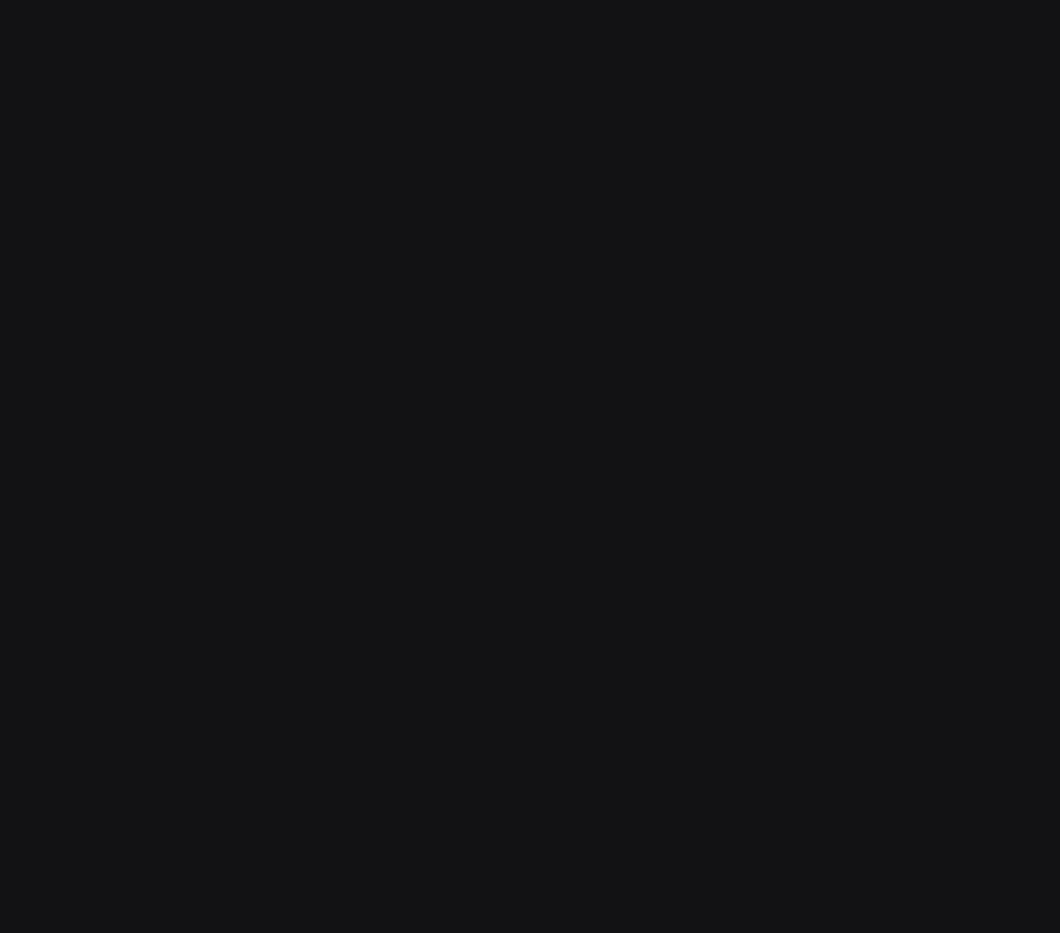
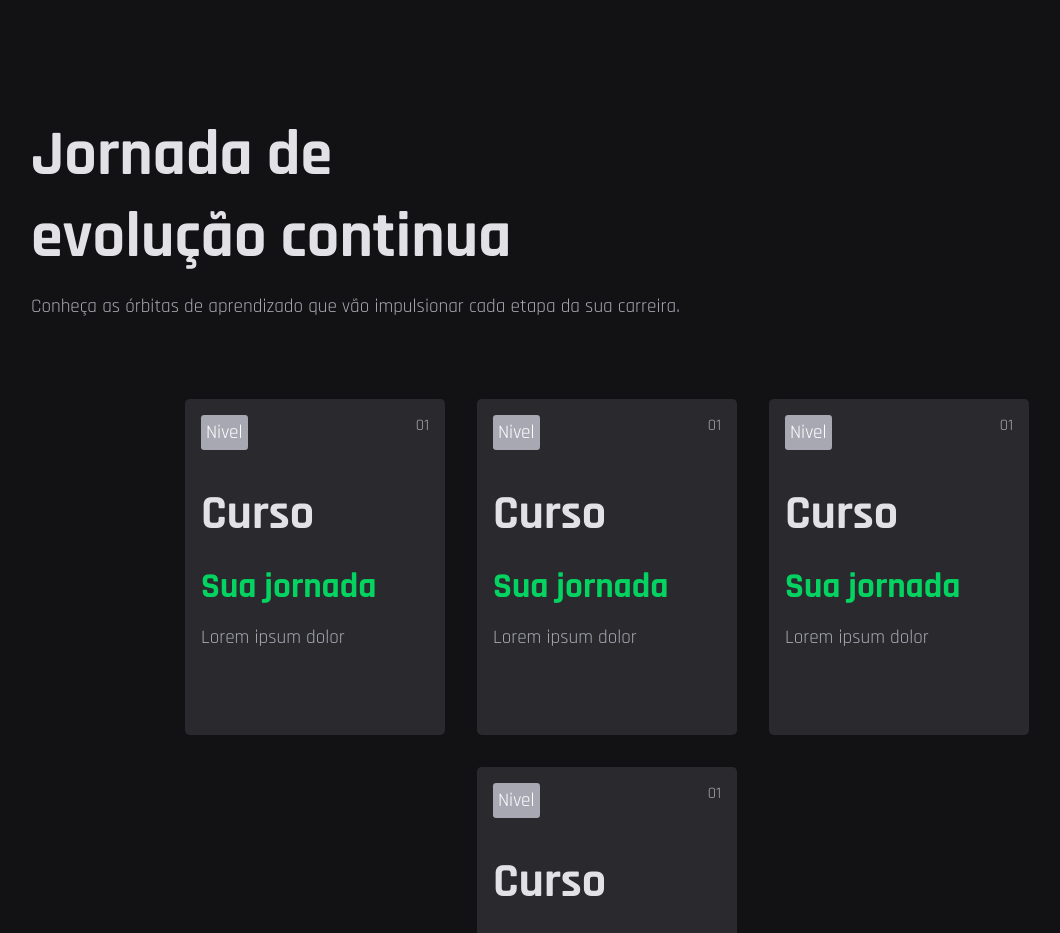
Before and after one commit to gabriel-github/rocketclone, a React (Create React App) app: page / in a window 1280 px wide. Shown: the part 3160-4093 px from the top of the page, without its empty margins (33-1093 px from the left). Before the commit the page ends 3136 px from the top, so only its background shows below. Built offline with nearby package versions, Linux system fonts and the light colour scheme.

Commit message:
adicionando section de cards

```diff
--- a/src/App.js
+++ b/src/App.js
@@ -13,6 +13,7 @@ import Reward from './components/Reward'
 import Devs from './components/Devs'
 
 import Alert from './components/Alert'
+import Journey from './components/Journey'
 
 function App() {
   return (
@@ -26,6 +27,7 @@ function App() {
       <Reward/>
       <Devs/>
       <Alert/>
+      <Journey/>
     </>
   );
 }
--- a/src/components/Alert/style.js
+++ b/src/components/Alert/style.js
@@ -3,7 +3,6 @@ import { gray } from "../Colors/colors";
 
 export const Container = styled.div`
   width: 100%;
-  height: 20vh;
   display: flex;
   height: 50vh;
   justify-content: center;
--- /dev/null
+++ b/src/components/Courses/index.js
@@ -0,0 +1,24 @@
+import React from "react";
+
+import { Card, Content } from "./style";
+
+function Courses() {
+  return (
+    <Card>
+      <Content>
+        <div className="header-card">
+          <p className="level">Nivel</p>
+          <p className="level-number">01</p>
+        </div>
+
+        <h1>Curso</h1>
+
+        <h2>Sua jornada</h2>
+
+        <p>Lorem ipsum dolor</p>
+      </Content>
+    </Card>
+  );
+}
+
+export default Courses;
--- /dev/null
+++ b/src/components/Courses/style.js
@@ -0,0 +1,67 @@
+import styled from 'styled-components';
+import { grayBrown, darkGray, green, gray } from '../Colors/colors'
+
+export const Card = styled.div`
+    width: 260px;
+    height: 100%;
+    display: flex;
+    justify-content: center;
+    align-items: center;
+    border-radius: .3rem;
+    background-color: ${grayBrown};
+    margin: 1rem;
+`;
+
+export const Content = styled.div`
+    width: 100%;
+    height: 100%;
+    display: flex;
+    flex-direction: column;
+    align-items: flex-start;
+    justify-content: center;
+    position: relative;
+    flex-wrap: wrap;
+
+    .header-card {
+        width: 100%;
+        display: flex;
+        justify-content: space-between;
+        padding: 0 1rem;
+        position: absolute;
+        top: 0;
+
+        .level {
+            padding: 5px;
+            background-color: ${darkGray};
+            color: #fff;
+            border-radius: .2rem;
+        }
+
+        .level-number {
+            font-size: 1rem;
+            color: ${darkGray};
+            opacity: 1;
+        }
+    }
+
+    h1 {
+        font-size: 3rem;
+        color: ${gray};
+        padding-left: 1rem;
+    }
+
+    h2 {
+        margin-top: 1.2rem;
+        font-size: 2.2rem;
+        color: ${green};
+        padding-left: 1rem;
+    }
+
+    p {
+        margin-top: 1rem;
+        font-size: 1.2rem;
+        color: ${darkGray};
+        padding-left: 1rem;
+    }
+
+`
--- /dev/null
+++ b/src/components/Journey/index.js
@@ -0,0 +1,31 @@
+import React from 'react';
+
+import Courses from '../Courses'
+import { Container, Content } from './style';
+
+function journey() {
+  return (
+      <>
+        <Container>
+            <Content>
+                <div className="journey-text">
+                    <h1>Jornada de <br/> evolução continua</h1>
+                    <p>
+                        Conheça as órbitas de aprendizado
+                        que vão impulsionar cada etapa da sua carreira.
+                    </p>
+                </div>
+
+                <div className="journey-cards">
+                    <Courses/>
+                    <Courses/>
+                    <Courses/>
+                    <Courses/>
+                </div>
+            </Content>
+        </Container>
+      </>
+  );
+}
+
+export default journey;
--- /dev/null
+++ b/src/components/Journey/style.js
@@ -0,0 +1,55 @@
+import styled from "styled-components";
+import { gray, darkGray } from "../Colors/colors";
+
+export const Container = styled.div`
+  width: 100%;
+  display: flex;
+  height: 70vh;
+  justify-content: center;
+  align-items: center;
+  margin: 10rem 0;
+`;
+
+export const Content = styled.div`
+  width: 100%;
+  max-width: 1300px;
+  height: 100%;
+  display: flex;
+  flex-direction: column;
+  justify-content: center;
+  align-items: center;
+  color: ${gray};
+  text-align: center;
+
+  .journey-text {
+      width: 100%;
+      display: flex;
+      flex-direction: column;
+      justify-content: center;
+      align-items: flex-start;
+      padding: 0 4rem;
+
+      h1 {
+          text-align: left;
+          font-size: 4rem;
+          color: ${gray};
+      }
+
+      p {
+          margin-top: 1rem;
+          font-size: 1.2rem;
+          color: ${darkGray};
+          text-align: left;
+      }
+  }
+
+  .journey-cards {
+      margin-top: 4rem;
+      display: flex;
+      width: 90%;
+      height: 60%;
+      align-items: center;
+      justify-content: center;
+      flex-wrap: wrap;
+  }
+`
```
Also changed, not shown: 1 other file (tests, documents, lock files or other folders).
